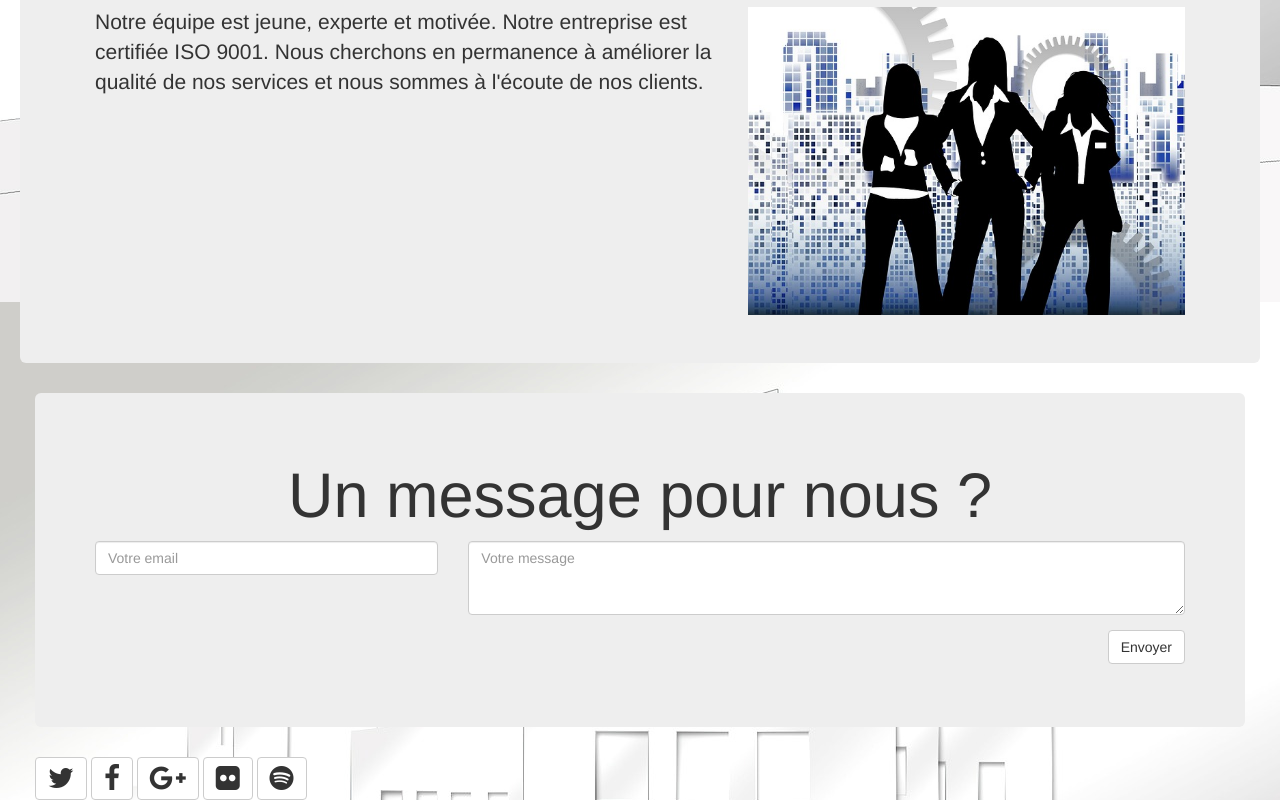
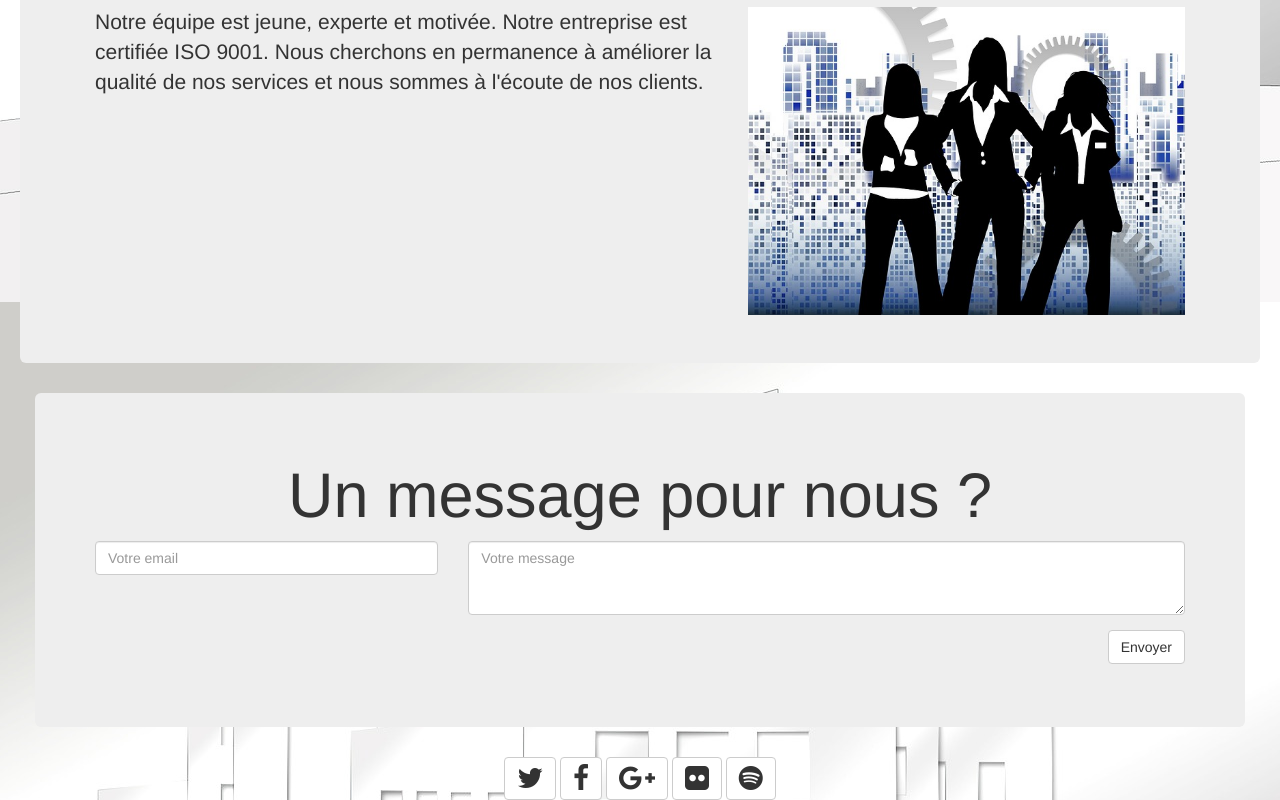
Before and after one commit to LuckyFifi/BootStrap_Activite_2, a plain HTML site: page activité partie 3/index.html in a window 1280 px wide. Shown: the part 1508-2308 px from the top of the page. Drawn offline with nearby package versions, Linux system fonts and the light colour scheme.

Commit message:
reglage scrollspy + pied de page

```diff
--- a/activité partie 3/index.html
+++ b/activité partie 3/index.html
@@ -150,11 +150,13 @@
 			<!-- Pied de page
 			================================================== -->
 			<footer>
-				<a class="btn btn-default" href="#"><i class="fa fa-twitter fa-2x"></i></a>
-				<a class="btn btn-default" href="#"><i class="fa fa-facebook fa-2x"></i></a>
-				<a class="btn btn-default" href="#"><i class="fa fa-google-plus fa-2x"></i></a>
-				<a class="btn btn-default" href="#"><i class="fa fa-flickr fa-2x"></i></a>
-				<a class="btn btn-default" href="#"><i class="fa fa-spotify fa-2x"></i></a>
+				<div class="row text-center">
+					<a class="btn btn-default" href="#"><i class="fa fa-twitter fa-2x"></i></a>
+					<a class="btn btn-default" href="#"><i class="fa fa-facebook fa-2x"></i></a>
+					<a class="btn btn-default" href="#"><i class="fa fa-google-plus fa-2x"></i></a>
+					<a class="btn btn-default" href="#"><i class="fa fa-flickr fa-2x"></i></a>
+					<a class="btn btn-default" href="#"><i class="fa fa-spotify fa-2x"></i></a>
+				</div>
 			</footer>
 
 			<!-- jQuery -->
@@ -170,7 +172,7 @@
 						var hash = this.hash;
 						$('html, body').animate({
 							scrollTop: $(this.hash).offset().top
-						}, 1000, function(){
+						}, 1500, function(){
 						window.location.hash = hash;
 						});
 					});
```
